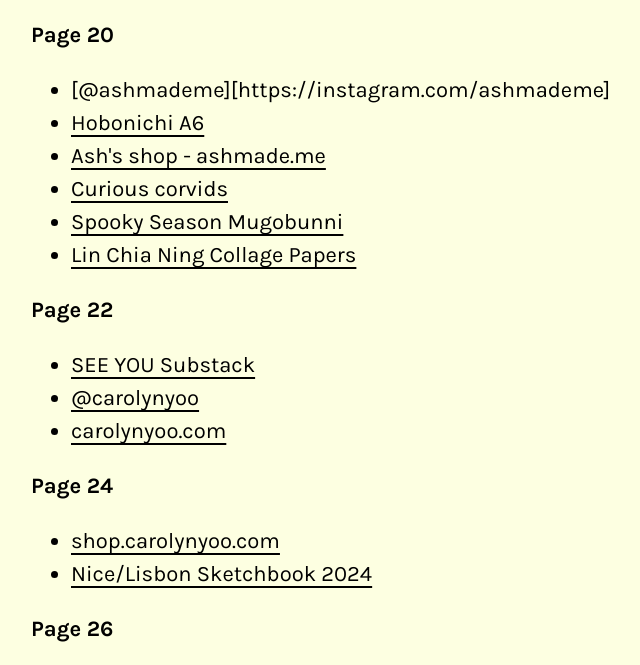
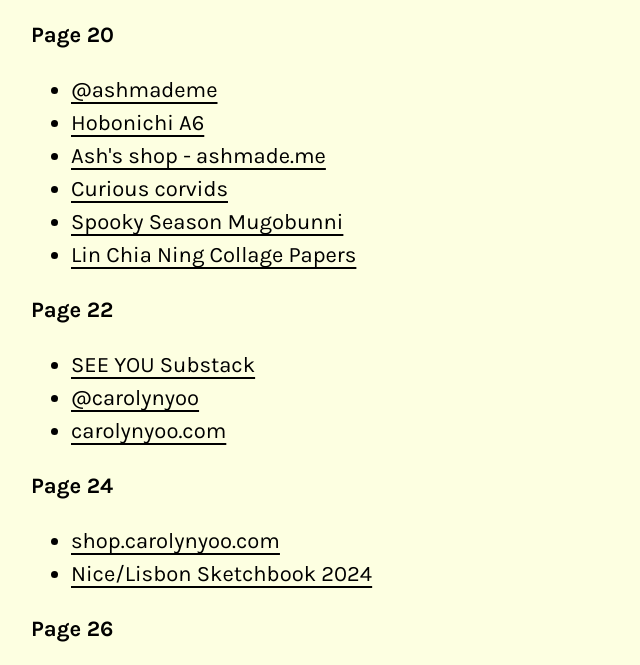
Before and after one commit to vrk/pouchmagazine.com, an Eleventy site: page pouch-02/extras.md in a window 1280 px wide. Shown: the part 2551-3216 px from the top of the page, without its empty margins (159-799 px from the left). Built offline with nearby package versions, Linux system fonts and the light colour scheme; Eleventy itself is replaced by a stand-in of ours; files that its build step writes are made by us from their sources; a web font is replaced by a local one.

Commit message:
fix link

```diff
--- a/pouch-02/extras.md
+++ b/pouch-02/extras.md
@@ -80,7 +80,7 @@
 
 **Page 20**
 
-- [@ashmademe][https://instagram.com/ashmademe]
+- [@ashmademe](https://instagram.com/ashmademe)
 - [Hobonichi A6](https://www.jetpens.com/Hobonichi-Techo-Book-Only-Original-A6-English-Monday-Start-Week-2025-Jan-Start/pd/44387)
 - [Ash's shop - ashmade.me](https://ashmade.me/)
 - [Curious corvids](https://ashmade.me/products/curious-corvids-sticker-sheet-matte-vinyl)
@@ -247,6 +247,3 @@
 - [@nikki.kaigi](https://instagram.com/nikki.kaigi)
 - [@reytorra](https://instagram.com/reytorra)
 - [Pouch Issue 2 feedback survey](https://afkv6t1wxkk.typeform.com/to/YoiVzUlF)
-
-
-🚧 This page is under construction!! Check back tomorrow and it should be finished :D 🚧
```
